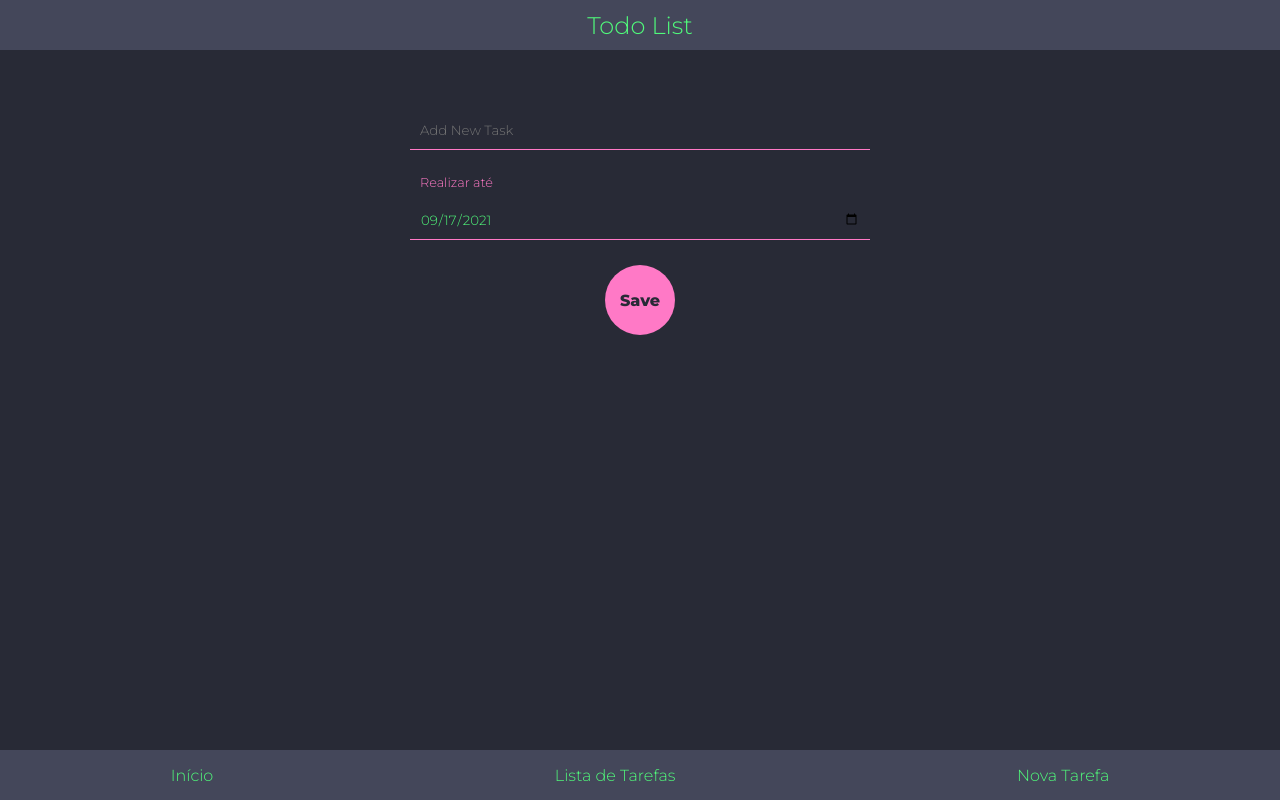
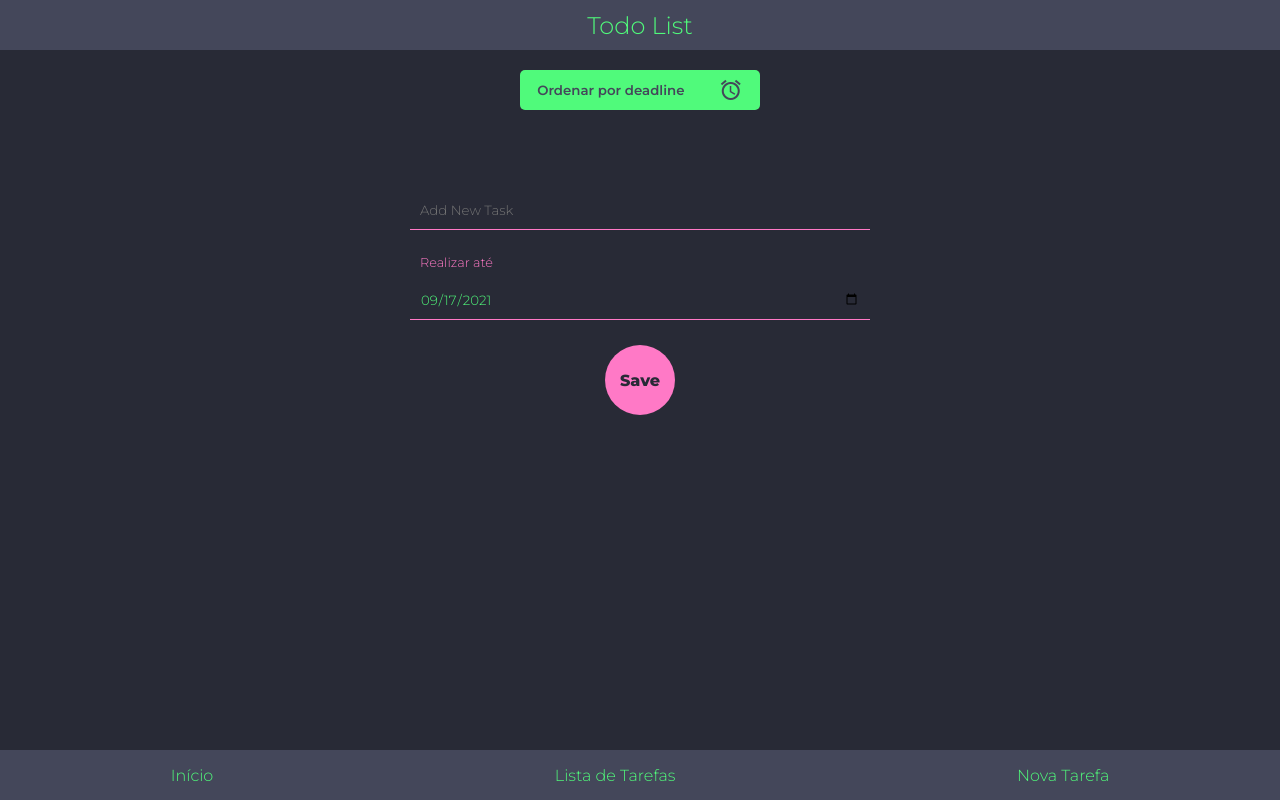
Before and after one commit to menezesmario/todotasks, a plain HTML site: page index.html in a window 1280 px wide. Drawn offline with Linux system fonts and the light colour scheme.

Commit message:
button filter by deadline

```diff
--- a/index.html
+++ b/index.html
@@ -15,6 +15,11 @@
     </div>
 
     <main>
+        <div class="filter">
+            <button class="btnOrder" onclick="filterByDeadline()">Ordenar por deadline<span class="material-icons-outlined" style="color: var(--second-color)">
+                alarm</span>
+            </button>
+        </div>
         <section class="task-list">
             <ul id="myList">
                 <li class="taskItem">
--- a/index.js
+++ b/index.js
@@ -50,8 +50,6 @@ const clearList = () => {
     }
 }
 
-
-
 const removeItem = () => {
     let list = document.getElementsByClassName("remove")
     for(let i = 0; i < list.length; i++) {
@@ -64,6 +62,10 @@ const removeItem = () => {
             loadList();
         }
     }
+}
+
+const filterByDeadline = () => {
+    console.log('filtrar')
 }
 
 const updateItem = () => {
--- a/src/css/index.css
+++ b/src/css/index.css
@@ -41,6 +41,30 @@ a {
 body {
     background-color: var(--primary-color);
 
+}
+
+main {
+    display: flex;
+    flex-direction: column;
+}
+
+.filter {
+    margin: auto;
+}
+
+.btnOrder {
+    background-color: var(--fifth-color);
+    color: var(--second-color);
+    height: 40px;
+    width: 240px;
+    border: none;
+    margin: 20px;
+    border-radius: 5px;
+    font-weight: 600;
+    display: flex;
+    justify-content: space-around;
+    align-items: center;
+    cursor: pointer;
 }
 
 .title-bar {
```
